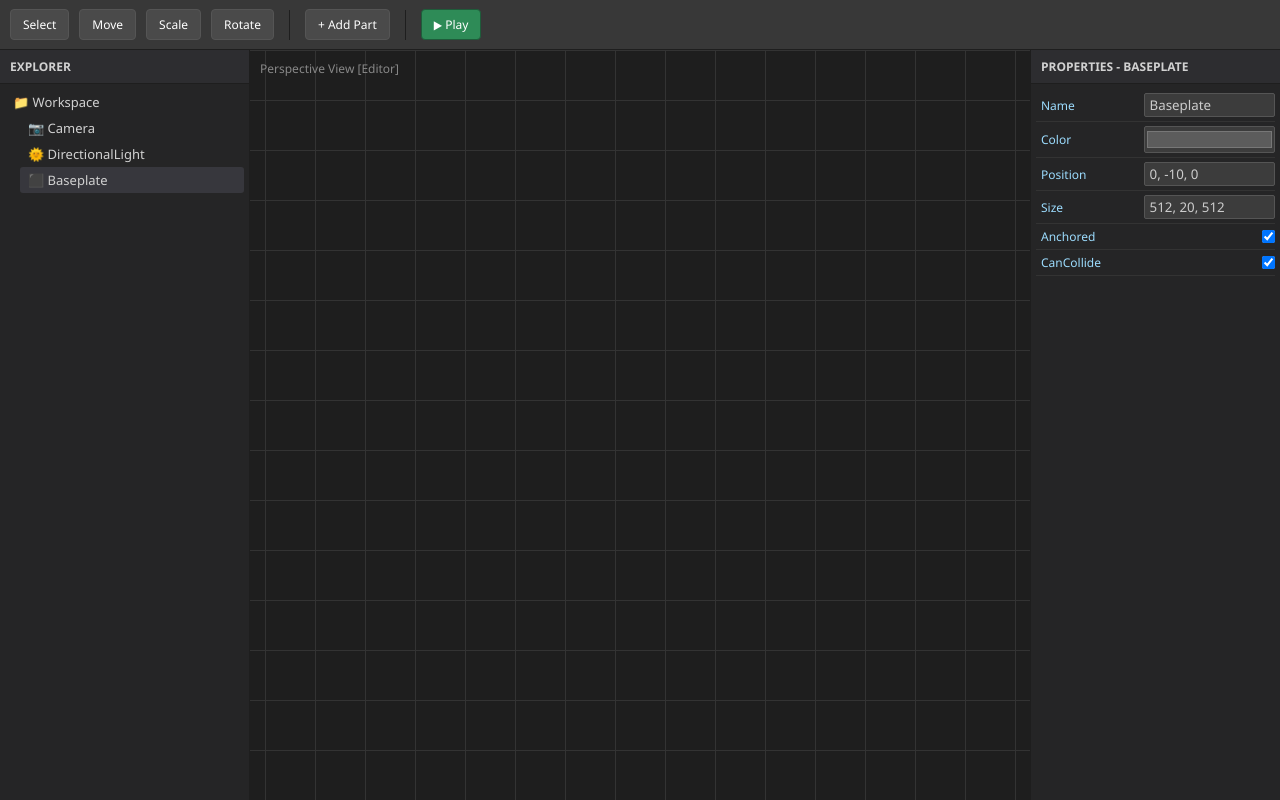
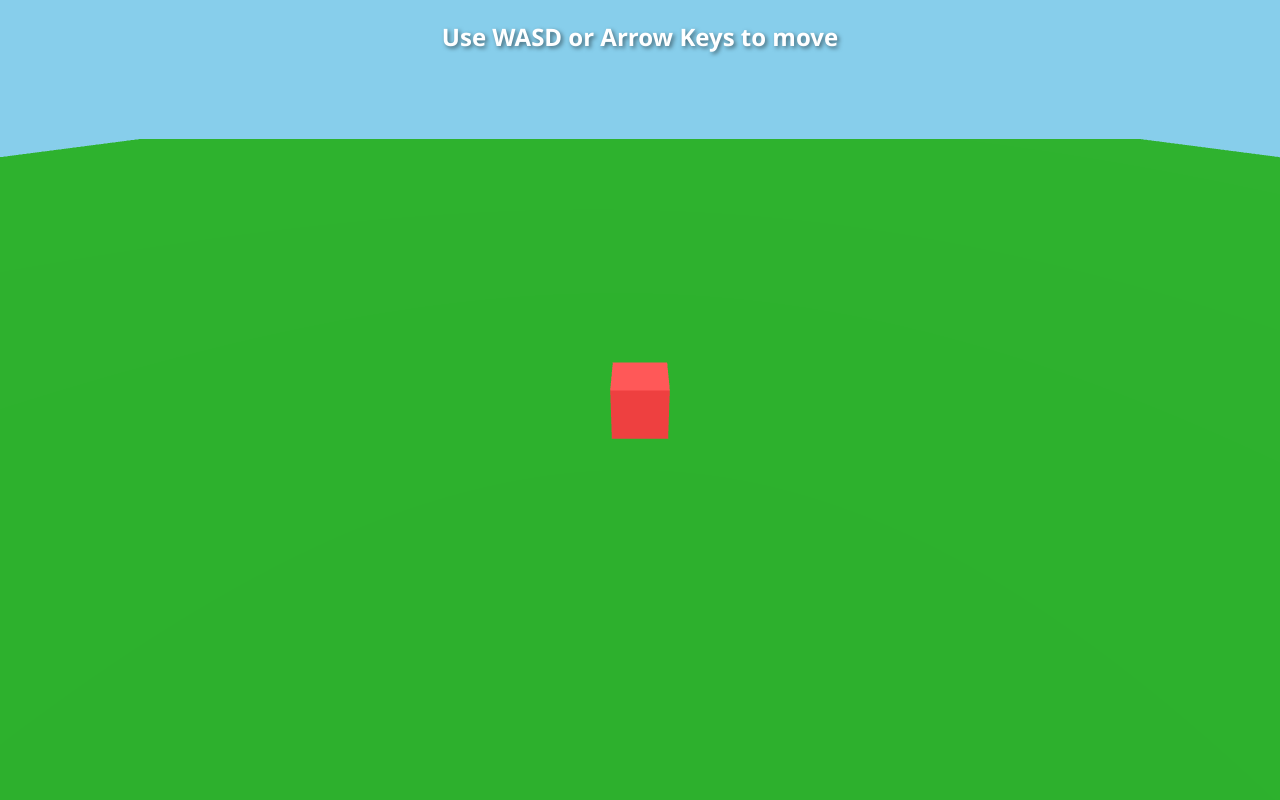
Before and after one commit to yallcode/Among-Us-Online, a plain HTML site: page index.html in a window 1280 px wide. Drawn offline with nearby package versions, Linux system fonts and the light colour scheme; animation ran at ten frames a second.

Commit message:
Update index.html

```diff
--- a/index.html
+++ b/index.html
@@ -3,290 +3,118 @@
 <head>
     <meta charset="UTF-8">
     <meta name="viewport" content="width=device-width, initial-scale=1.0">
-    <title>Web Engine Studio</title>
+    <title>Plane</title>
     <style>
-        * {
-            box-sizing: border-box;
+        /* Removes margins and scrollbars so the game fills the screen */
+        body {
             margin: 0;
-            padding: 0;
+            overflow: hidden;
+            background-color: #87CEEB;
+        }
+        #ui {
+            position: absolute;
+            top: 20px;
+            width: 100%;
+            text-align: center;
+            color: white;
             font-family: 'Segoe UI', Tahoma, Geneva, Verdana, sans-serif;
-            user-select: none;
-        }
-
-        body {
-            background-color: #2b2b2b;
-            color: #d1d1d1;
-            height: 100vh;
-            display: flex;
-            flex-direction: column;
-            overflow: hidden;
-        }
-
-        /* Toolbar */
-        .toolbar {
-            height: 50px;
-            background-color: #383838;
-            border-bottom: 1px solid #1e1e1e;
-            display: flex;
-            align-items: center;
-            padding: 0 10px;
-            gap: 10px;
-        }
-
-        .btn {
-            background-color: #4a4a4a;
-            color: white;
-            border: 1px solid #555;
-            padding: 6px 12px;
-            border-radius: 4px;
-            cursor: pointer;
-            font-size: 12px;
-            transition: background 0.2s;
-        }
-
-        .btn:hover { background-color: #5a5a5a; }
-        .btn-play { background-color: #2e8b57; border-color: #1e5c3a; }
-        .btn-play:hover { background-color: #3cb371; }
-
-        .separator {
-            width: 1px;
-            height: 30px;
-            background-color: #1e1e1e;
-            margin: 0 5px;
-        }
-
-        /* Main Workspace */
-        .workspace {
-            display: flex;
-            flex: 1;
-            height: calc(100vh - 50px);
-        }
-
-        /* Panels (Explorer & Properties) */
-        .panel {
-            width: 250px;
-            background-color: #252526;
-            border-right: 1px solid #1e1e1e;
-            display: flex;
-            flex-direction: column;
-        }
-
-        .panel-right {
-            border-right: none;
-            border-left: 1px solid #1e1e1e;
-        }
-
-        .panel-header {
-            background-color: #2d2d30;
-            padding: 8px 10px;
-            font-size: 12px;
+            font-size: 24px;
             font-weight: bold;
-            text-transform: uppercase;
-            border-bottom: 1px solid #1e1e1e;
-        }
-
-        .panel-content {
-            flex: 1;
-            overflow-y: auto;
-            padding: 5px;
-        }
-
-        /* Explorer Tree */
-        .tree-item {
-            padding: 4px 8px;
-            font-size: 13px;
-            cursor: pointer;
-            display: flex;
-            align-items: center;
-            gap: 8px;
-            border-radius: 3px;
-        }
-
-        .tree-item:hover { background-color: #2a2d2e; }
-        .tree-item.selected { background-color: #37373d; }
-
-        .indent { margin-left: 15px; }
-
-        /* Properties Grid */
-        .prop-row {
-            display: flex;
-            justify-content: space-between;
-            align-items: center;
-            padding: 4px 0;
-            font-size: 12px;
-            border-bottom: 1px solid #333;
-        }
-
-        .prop-label {
-            color: #9cdcfe;
-            width: 40%;
-            padding-left: 5px;
-        }
-
-        .prop-input {
-            width: 55%;
-            background-color: #3c3c3c;
-            border: 1px solid #555;
-            color: #ccc;
-            padding: 2px 5px;
-            border-radius: 2px;
-        }
-
-        .prop-input:focus {
-            outline: none;
-            border-color: #007acc;
-        }
-
-        /* 3D Viewport */
-        .viewport-container {
-            flex: 1;
-            background-color: #1e1e1e;
-            position: relative;
-            display: flex;
-            justify-content: center;
-            align-items: center;
-        }
-
-        canvas {
-            width: 100%;
-            height: 100%;
-            /* Simulate a 3D grid floor */
-            background-image:
-                linear-gradient(#333 1px, transparent 1px),
-                linear-gradient(90deg, #333 1px, transparent 1px);
-            background-size: 50px 50px;
-            background-position: center center;
-        }
-
-        .viewport-overlay {
-            position: absolute;
-            top: 10px;
-            left: 10px;
-            font-size: 12px;
-            color: #888;
-            pointer-events: none;
+            pointer-events: none; /* Lets clicks pass through to the game */
+            text-shadow: 2px 2px 4px rgba(0,0,0,0.5);
         }
     </style>
 </head>
 <body>
 
-    <!-- Top Menu / Toolbar -->
-    <div class="toolbar">
-        <button class="btn">Select</button>
-        <button class="btn">Move</button>
-        <button class="btn">Scale</button>
-        <button class="btn">Rotate</button>
-        <div class="separator"></div>
-        <button class="btn" id="addPartBtn">+ Add Part</button>
-        <div class="separator"></div>
-        <button class="btn btn-play" id="playBtn">▶ Play</button>
-    </div>
+    <div id="ui">Use WASD or Arrow Keys to move</div>
 
-    <div class="workspace">
-
-        <!-- Left Panel: Explorer (Hierarchy) -->
-        <div class="panel">
-            <div class="panel-header">Explorer</div>
-            <div class="panel-content" id="explorerList">
-                <div class="tree-item">📁 Workspace</div>
-                <div class="tree-item indent">📷 Camera</div>
-                <div class="tree-item indent">🌞 DirectionalLight</div>
-                <div class="tree-item indent selected" id="baseplate">⬛ Baseplate</div>
-            </div>
-        </div>
-
-        <!-- Center: 3D Viewport -->
-        <div class="viewport-container">
-            <div class="viewport-overlay">Perspective View [Editor]</div>
-            <canvas id="engineCanvas"></canvas>
-        </div>
-
-        <!-- Right Panel: Properties -->
-        <div class="panel panel-right">
-            <div class="panel-header">Properties - <span id="propTitle">Baseplate</span></div>
-            <div class="panel-content">
-                <div class="prop-row">
-                    <div class="prop-label">Name</div>
-                    <input type="text" class="prop-input" value="Baseplate">
-                </div>
-                <div class="prop-row">
-                    <div class="prop-label">Color</div>
-                    <input type="color" class="prop-input" style="padding:0; cursor:pointer;" value="#5c5c5c">
-                </div>
-                <div class="prop-row">
-                    <div class="prop-label">Position</div>
-                    <input type="text" class="prop-input" value="0, -10, 0">
-                </div>
-                <div class="prop-row">
-                    <div class="prop-label">Size</div>
-                    <input type="text" class="prop-input" value="512, 20, 512">
-                </div>
-                <div class="prop-row">
-                    <div class="prop-label">Anchored</div>
-                    <input type="checkbox" checked>
-                </div>
-                <div class="prop-row">
-                    <div class="prop-label">CanCollide</div>
-                    <input type="checkbox" checked>
-                </div>
-            </div>
-        </div>
-
-    </div>
+    <script src="https://cdnjs.cloudflare.com/ajax/libs/three.js/r128/three.min.js"></script>
 
     <script>
-        // Simple script to handle UI interactions
+        // 1. SET UP THE SCENE
+        const scene = new THREE.Scene();
+        scene.background = new THREE.Color(0x87CEEB); // Sky blue background
 
-        let partCount = 0;
-        const addPartBtn = document.getElementById('addPartBtn');
-        const explorerList = document.getElementById('explorerList');
-        const playBtn = document.getElementById('playBtn');
-        let isPlaying = false;
+        // 2. SET UP THE CAMERA
+        const camera = new THREE.PerspectiveCamera(75, window.innerWidth / window.innerHeight, 0.1, 1000);
 
-        // Add a new part to the explorer
-        addPartBtn.addEventListener('click', () => {
-            partCount++;
-            const newPart = document.createElement('div');
-            newPart.className = 'tree-item indent';
-            newPart.innerText = `🧊 Part_${partCount}`;
+        // 3. SET UP THE RENDERER
+        const renderer = new THREE.WebGLRenderer({ antialias: true });
+        renderer.setSize(window.innerWidth, window.innerHeight);
+        document.body.appendChild(renderer.domElement);
 
-            // Basic selection logic
-            newPart.addEventListener('click', () => {
-                document.querySelectorAll('.tree-item').forEach(el => el.classList.remove('selected'));
-                newPart.classList.add('selected');
-                document.getElementById('propTitle').innerText = `Part_${partCount}`;
-            });
+        // 4. ADD LIGHTING
+        // Ambient light for general brightness
+        const ambientLight = new THREE.AmbientLight(0xffffff, 0.6);
+        scene.add(ambientLight);
+        // Directional light for shadows and depth
+        const dirLight = new THREE.DirectionalLight(0xffffff, 0.8);
+        dirLight.position.set(10, 20, 10);
+        scene.add(dirLight);
 
-            explorerList.appendChild(newPart);
+        // 5. CREATE THE GROUND
+        const groundGeo = new THREE.PlaneGeometry(100, 100);
+        const groundMat = new THREE.MeshStandardMaterial({ color: 0x228B22 }); // Forest green
+        const ground = new THREE.Mesh(groundGeo, groundMat);
+        ground.rotation.x = -Math.PI / 2; // Lay the plane flat
+        scene.add(ground);
+
+        // 6. CREATE THE PLAYER (A Red Cube)
+        const playerGeo = new THREE.BoxGeometry(1, 1, 1);
+        const playerMat = new THREE.MeshStandardMaterial({ color: 0xff4444 });
+        const player = new THREE.Mesh(playerGeo, playerMat);
+        player.position.y = 0.5; // Rest exactly on top of the ground
+        scene.add(player);
+
+        // 7. INPUT HANDLING
+        const keys = {
+            w: false, a: false, s: false, d: false,
+            ArrowUp: false, ArrowLeft: false, ArrowDown: false, ArrowRight: false
+        };
+
+        // Keep track of which keys are currently pressed down
+        window.addEventListener('keydown', (e) => {
+            if (keys.hasOwnProperty(e.key)) keys[e.key] = true;
         });
 
-        // Toggle Play mode
-        playBtn.addEventListener('click', () => {
-            isPlaying = !isPlaying;
-            if (isPlaying) {
-                playBtn.innerText = '⏹ Stop';
-                playBtn.style.backgroundColor = '#cc3333';
-                playBtn.style.borderColor = '#881111';
-                document.querySelector('.viewport-overlay').innerText = "Game Running...";
-                document.querySelector('.viewport-overlay').style.color = "#4CAF50";
-            } else {
-                playBtn.innerText = '▶ Play';
-                playBtn.style.backgroundColor = '#2e8b57';
-                playBtn.style.borderColor = '#1e5c3a';
-                document.querySelector('.viewport-overlay').innerText = "Perspective View [Editor]";
-                document.querySelector('.viewport-overlay').style.color = "#888";
-            }
+        // Keep track of when keys are released
+        window.addEventListener('keyup', (e) => {
+            if (keys.hasOwnProperty(e.key)) keys[e.key] = false;
         });
 
-        // Handle resizing the canvas
-        const canvas = document.getElementById('engineCanvas');
-        function resizeCanvas() {
-            canvas.width = canvas.parentElement.clientWidth;
-            canvas.height = canvas.parentElement.clientHeight;
+        // Make sure the game resizes if the browser window changes
+        window.addEventListener('resize', () => {
+            renderer.setSize(window.innerWidth, window.innerHeight);
+            camera.aspect = window.innerWidth / window.innerHeight;
+            camera.updateProjectionMatrix();
+        });
+
+        // 8. THE GAME LOOP
+        const speed = 0.15; // Player movement speed
+
+        function animate() {
+            // Tell the browser to call this function on the next frame
+            requestAnimationFrame(animate);
+
+            // Update player position based on keys pressed
+            if (keys.w || keys.ArrowUp) player.position.z -= speed;
+            if (keys.s || keys.ArrowDown) player.position.z += speed;
+            if (keys.a || keys.ArrowLeft) player.position.x -= speed;
+            if (keys.d || keys.ArrowRight) player.position.x += speed;
+
+            // Make the camera follow the player smoothly
+            camera.position.x = player.position.x;
+            camera.position.y = player.position.y + 5;
+            camera.position.z = player.position.z + 8;
+            camera.lookAt(player.position); // Always stare at the player
+
+            // Draw the scene
+            renderer.render(scene, camera);
         }
-        window.addEventListener('resize', resizeCanvas);
-        resizeCanvas();
 
+        // Start the loop!
+        animate();
     </script>
 </body>
 </html>
```
